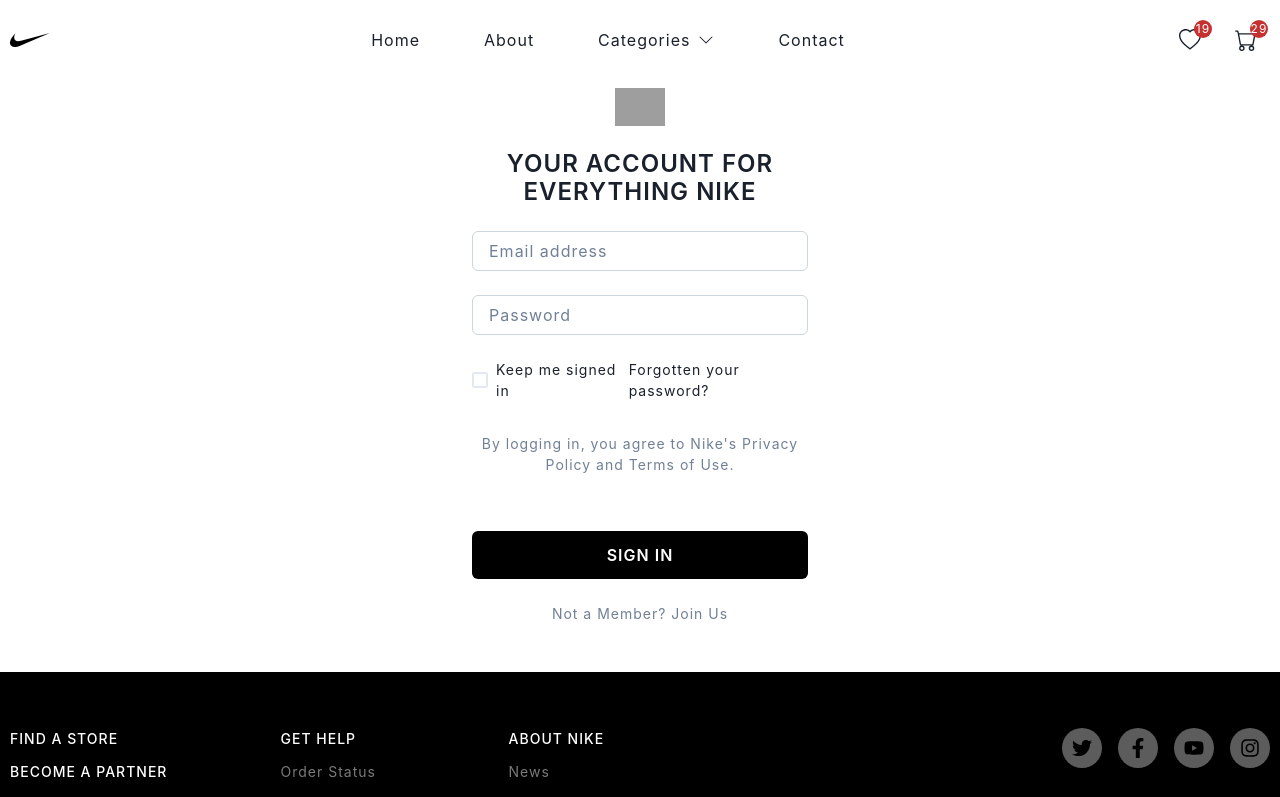
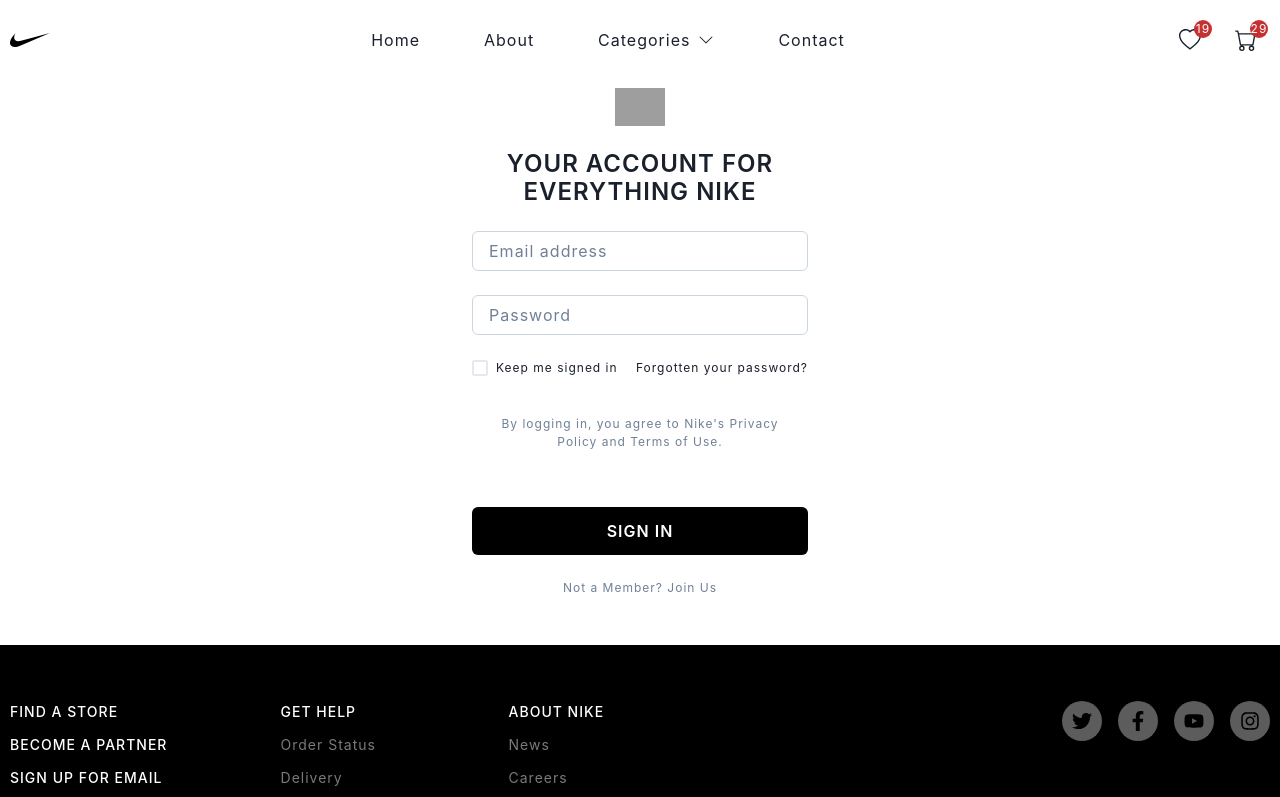
Before and after one commit to Timses-500K/Final-Project-Web-Client, a Next.js app: page /login in a window 1280 px wide. Shown: the top 797 px of the page. Built offline with nearby package versions, Linux system fonts and the light colour scheme; grey boxes are pictures that could not be loaded.

Commit message:
update fonsize form login register

```diff
--- a/src/components/Login/Login.jsx
+++ b/src/components/Login/Login.jsx
@@ -98,16 +98,16 @@
                         <Stack direction="row" justifyContent="space-between">
                             <Box>
                                 <Checkbox value={keepSignedIn} onChange={handleKeepSignedInChange}>
-                                    <Text fontSize="sm">Keep me signed in</Text>
+                                    <Text fontSize="xs">Keep me signed in</Text>
                                 </Checkbox>
                             </Box>
                             <Box>
-                                <Text fontSize="sm">
+                                <Text fontSize="xs">
                                     <a href="#">Forgotten your password?</a>
                                 </Text>
                             </Box>
                         </Stack>
-                        <Text p={2} mb="6" textAlign="center" color="gray.500" fontSize="sm">
+                        <Text p={2} mb="6" textAlign="center" color="gray.500" fontSize="xs">
                             By logging in, you agree to Nike's Privacy Policy and Terms of Use.
                         </Text>
                     </CheckboxGroup>
@@ -122,7 +122,7 @@
                     >
                         SIGN IN
                     </Button>
-                    <Text mb="6" textAlign="center" color="gray.500" fontSize="sm">
+                    <Text mb="6" textAlign="center" color="gray.500" fontSize="xs">
                         Not a Member?{' '}
                         <Link href="/register">
                             Join Us
--- a/src/components/Register/Register.jsx
+++ b/src/components/Register/Register.jsx
@@ -209,7 +209,7 @@
                         </Box>
                     )}
 
-                    <Text p={2} mb="6" textAlign="center" color="gray.500" fontSize="sm">
+                    <Text p={2} mb="6" textAlign="center" color="gray.500" fontSize="xs">
                         By creating an account, you agree to Nike's Privacy Policy and Terms of Use.
                     </Text>
                     <Button
@@ -223,7 +223,7 @@
                     >
                         JOIN US
                     </Button>
-                    <Text mb="6" textAlign="center" color="gray.500" fontSize="sm">
+                    <Text mb="6" textAlign="center" color="gray.500" fontSize="xs">
                         Already a Member? {' '}
                         <Link href="/login">
                             Sign In
```
